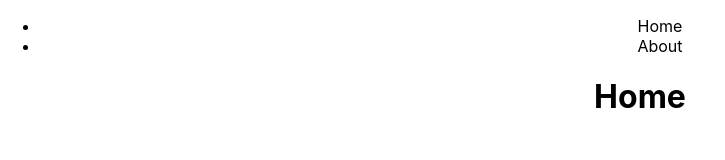
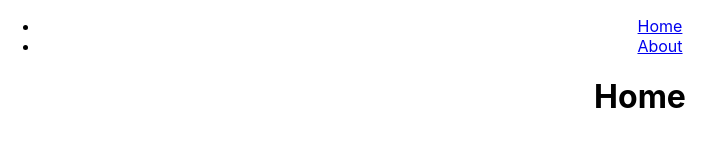
Before and after one commit to VladaManic/react-repeat, a React (Create React App) app: page / in a window 1280 px wide. Shown: the top 160 px of the page, without its empty margins (0-725 px from the left). Built offline with nearby package versions, Linux system fonts and the light colour scheme.

Commit message:
routes complete

```diff
--- a/src/App.js
+++ b/src/App.js
@@ -1,4 +1,4 @@
-import { BrowserRouter, Routes, Route } from 'react-router-dom';
+import { Routes, Route } from 'react-router-dom';
 import './App.css';
 
 import Header from './components/Header';
@@ -9,12 +9,10 @@
   return (
     <div className="App">
       <Header />
-      <BrowserRouter>
-        <Routes>
-          <Route path="/" exact element={<Home />} />
-          <Route path="/about" element={<About />} />
-        </Routes>
-      </BrowserRouter>
+      <Routes>
+        <Route path="/" exact element={<Home />} />
+        <Route path="/about" element={<About />} />
+      </Routes>
     </div>
   );
 }
--- a/src/components/Header.js
+++ b/src/components/Header.js
@@ -1,4 +1,4 @@
-import { BrowserRouter as Link } from 'react-router-dom'
+import { Link } from 'react-router-dom'
 
 const Header = () => {
 	return (
--- a/src/index.js
+++ b/src/index.js
@@ -3,13 +3,15 @@
 import './index.css';
 import App from './App';
 import reportWebVitals from './reportWebVitals';
-
+import { BrowserRouter } from 'react-router-dom';
 
 const root = ReactDOM.createRoot(document.getElementById('root'));
 root.render(
   <React.StrictMode>
-    <App />
-  </React.StrictMode>
+    <BrowserRouter>
+      <App />
+    </BrowserRouter>
+  </React.StrictMode>,
 );
 
 // If you want to start measuring performance in your app, pass a function
```
